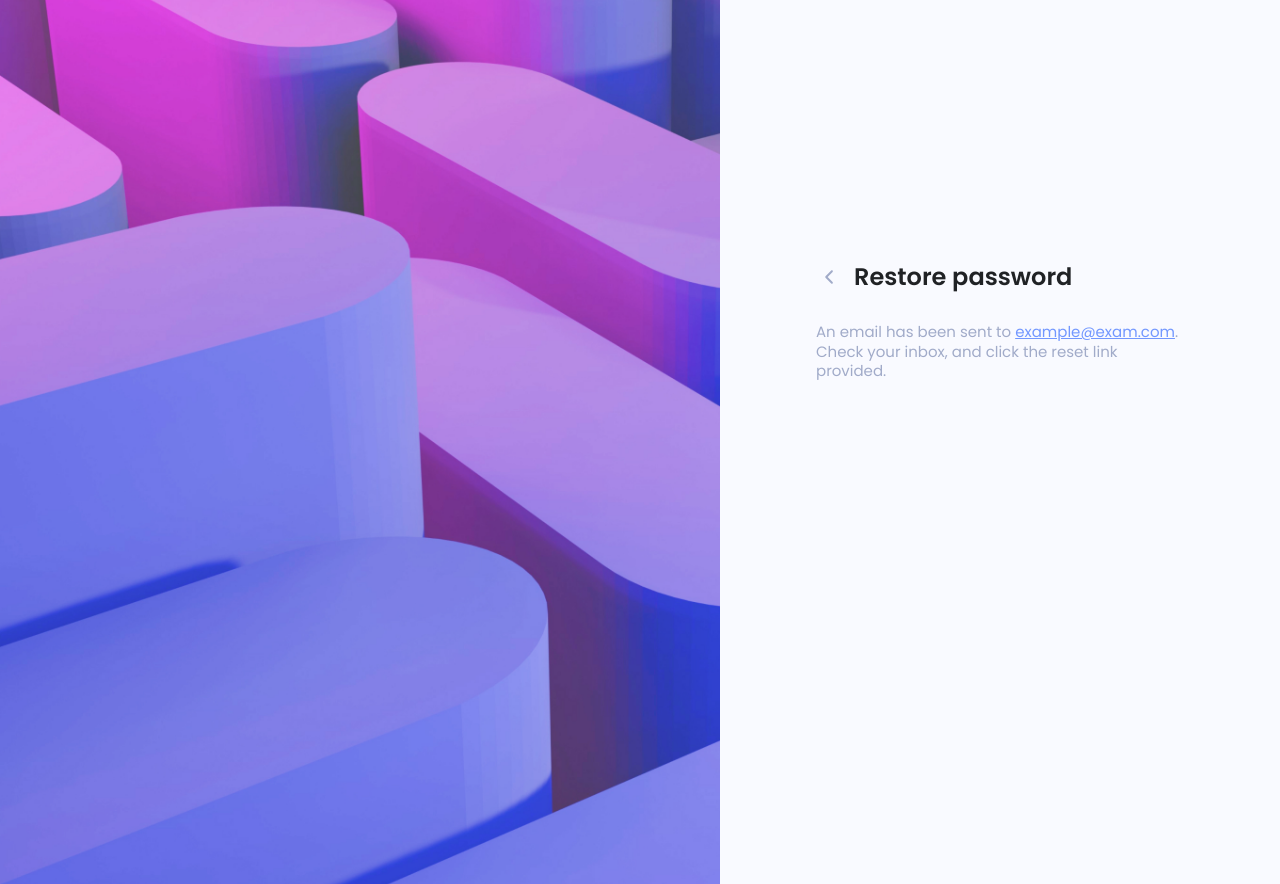
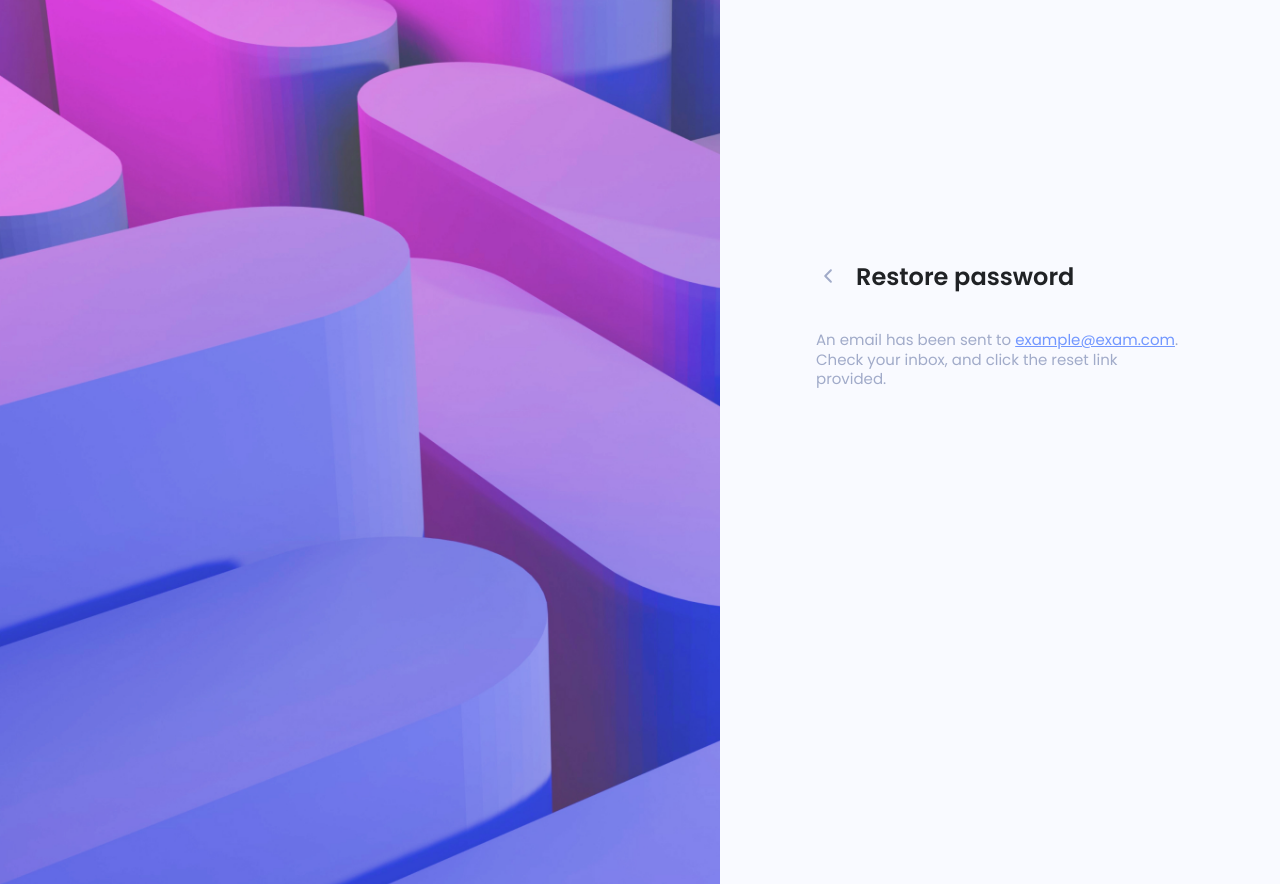
Before and after one commit to Lemout17/ITRex-lab_hw-1, a plain HTML site: page confirm.html in a window 1280 px wide. Drawn offline with Linux system fonts and the light colour scheme.

Commit message:
fixed height for mobile form and added title link for restore and confirm pages

```diff
--- a/confirm.html
+++ b/confirm.html
@@ -12,12 +12,9 @@
     <main>
       <section class="section section_login">
         <div class="container container_confirm">
-          <h3 class="form__title form__title_confirm">
-            <svg class="link__svg">
-              <use href="./svg/sprite.svg#icon-angle-left-b"></use>
-            </svg>
-            <a href="./login.html">Restore password</a>
-          </h3>
+          <div class="form__title_with-link">
+            <a class="form__title" href="#">Restore password</a>
+          </div>
 
           <p class="form__description form__description_confirm">
             An email has been sent to
--- a/sass/components/confirm/_confirm.scss
+++ b/sass/components/confirm/_confirm.scss
@@ -1,14 +1,5 @@
 .container_confirm {
   height: calc(100vh - 72px);
-}
-
-.form__title_confirm {
-  position: relative;
-  margin-left: 38px;
-
-  & a {
-    color: inherit;
-  }
 }
 
 .form__description_confirm {
--- a/sass/components/form/_form.scss
+++ b/sass/components/form/_form.scss
@@ -1,6 +1,6 @@
 .form {
   width: 100%;
-  height: auto;
+  height: calc(100vh - 25px);
   padding: 32px;
 
   border: none;
@@ -14,6 +14,12 @@
   font-weight: 600;
   line-height: 1.2;
   color: $title-color;
+}
+
+.form__title_with-link {
+  padding-left: 40px;
+  background-image: url('../../../svg/angle-left-b.svg');
+  background-repeat: no-repeat;
 }
 
 .form__input__wrapper {
--- a/sass/components/restore/_restore.scss
+++ b/sass/components/restore/_restore.scss
@@ -6,15 +6,6 @@
 .form__input__wrapper_restore {
   &:nth-child(1)::before {
     background-image: url('../svg/email.svg');
-  }
-}
-
-.form__title_restore {
-  position: relative;
-  margin-left: 38px;
-
-  & a {
-    color: inherit;
   }
 }
 
```
Also changed, not shown: restore.html (+3 -6 lines), css/main.css, css/main.min.css, svg/angle-left-b.svg (added), 2 other files.
